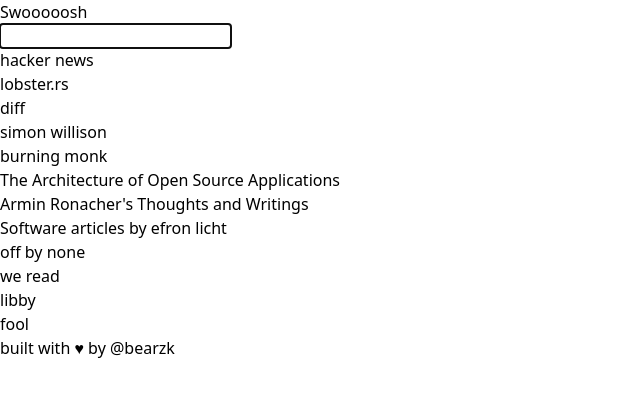
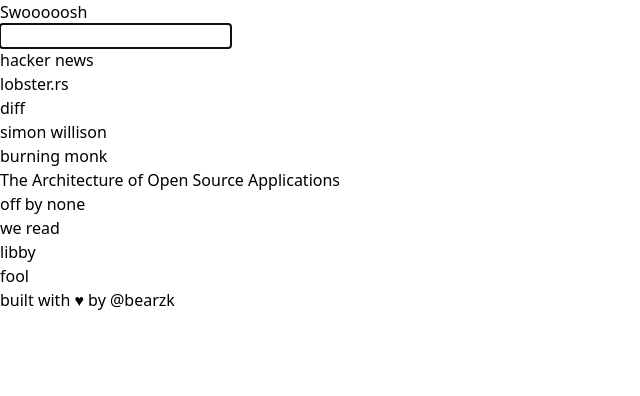
Before and after one commit to bearzk/swooooosh, a Svelte app: page / in a window 1280 px wide. Shown: the top 396 px of the page, without its empty margins (0-640 px from the left). Built offline with nearby package versions, Linux system fonts and the light colour scheme.

Commit message:
Remove 2 blogs

```diff
--- a/config.js
+++ b/config.js
@@ -39,18 +39,6 @@
     category: ["book", "architecture"],
   },
   {
-    url: "https://lucumr.pocoo.org/",
-    name: "Armin Ronacher's Thoughts and Writings",
-    keyword: "ro",
-    category: ["dev", "blog"],
-  },
-  {
-    url: "https://eblog.fly.dev/index.html",
-    name: "Software articles by efron licht",
-    keyword: "eb",
-    category: ["dev", "blog"],
-  },
-  {
     url: "https://offbynone.io/",
     name: "off by none",
     keyword: "obn",
```
